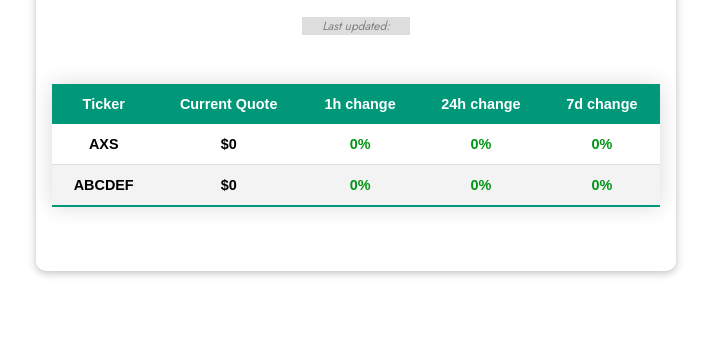
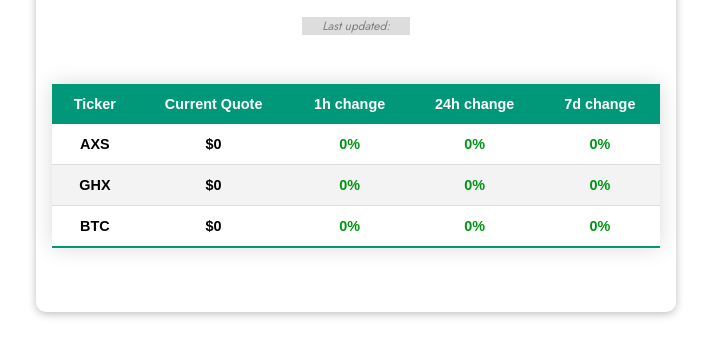
Before and after one commit to maurycyszpak/CryptoFundDash, a plain HTML site: page index.html in a window 1280 px wide. Both pictures are taken after a click on the button "Get quotes". Shown: the part 312-668 px from the top of the page, without its empty margins (284-995 px from the left). Drawn offline with nearby package versions, Linux system fonts and the light colour scheme; no server answers.

Commit message:
added GHX

```diff
--- a/app.js
+++ b/app.js
@@ -5,6 +5,11 @@ const app = Vue.createApp({
         AXS_price_change_perc_1h: 0,
         AXS_price_change_perc_24h: 0,
         AXS_price_change_perc_7d: 0,
+
+        GHX_currQuote: 0,
+        GHX_price_change_perc_1h: 0,
+        GHX_price_change_perc_24h: 0,
+        GHX_price_change_perc_7d: 0,
 
 
         BTC_currQuote: 0,
@@ -24,6 +29,8 @@ const app = Vue.createApp({
         setInterval(this.AXS_quote, interval_time );
         this.BTC_quote();
         setInterval(this.BTC_quote, interval_time );
+        this.GHX_quote();
+        setInterval(this.GHX_quote, interval_time );
       },
 
       async AXS_quote() {
@@ -37,6 +44,22 @@ const app = Vue.createApp({
           this.last_updated = this.AXS_APIresponse[0].last_updated.slice(0, 19);
           this.last_updated = this.last_updated.replace("T", " ");
           console.log(this.AXS_APIresponse);
+        } catch (error) {
+          console.log(error);
+        }
+      },
+
+      async GHX_quote() {
+        try {
+          let Aresponse = await fetch("https://api.coingecko.com/api/v3/coins/markets?vs_currency=usd&ids=gamercoin&order=market_cap_desc&per_page=100&page=1&sparkline=false&price_change_percentage=1h%2C24h%2C7d");
+          this.GHX_APIresponse = await Aresponse.json();
+          this.GHX_currQuote = this.GHX_APIresponse[0].current_price.toFixed(4);
+          this.GHX_price_change_perc_1h = this.GHX_APIresponse[0].price_change_percentage_1h_in_currency.toFixed(2);
+          this.GHX_price_change_perc_24h = this.GHX_APIresponse[0].price_change_percentage_24h_in_currency.toFixed(2);
+          this.GHX_price_change_perc_7d = this.GHX_APIresponse[0].price_change_percentage_7d_in_currency.toFixed(2);
+          this.last_updated = this.GHX_APIresponse[0].last_updated.slice(0, 19);
+          this.last_updated = this.last_updated.replace("T", " ");
+          console.log(this.GHX_APIresponse);
         } catch (error) {
           console.log(error);
         }
--- a/index.html
+++ b/index.html
@@ -41,7 +41,14 @@
                 <td v-bind:class="AXS_price_change_perc_7d >= 0 ? 'green' : 'red'">{{AXS_price_change_perc_7d}}%</td>
             </tr>
             <tr class="active-row">
-              <td>ABCDEF</td>
+              <td>GHX</td>
+              <td>${{ GHX_currQuote }}</td>
+                <td v-bind:class="GHX_price_change_perc_1h >= 0 ? 'green' : 'red'">{{GHX_price_change_perc_1h}}%</td>
+                <td v-bind:class="GHX_price_change_perc_24h >= 0 ? 'green' : 'red'">{{GHX_price_change_perc_24h}}%</td>
+                <td v-bind:class="GHX_price_change_perc_7d >= 0 ? 'green' : 'red'">{{GHX_price_change_perc_7d}}%</td>
+            </tr>
+            <tr class="active-row">
+              <td>BTC</td>
               <td>${{ BTC_currQuote }}</td>
                 <td v-bind:class="BTC_price_change_perc_1h >= 0 ? 'green' : 'red'">{{BTC_price_change_perc_1h}}%</td>
                 <td v-bind:class="BTC_price_change_perc_24h >= 0 ? 'green' : 'red'">{{BTC_price_change_perc_24h}}%</td>
```
